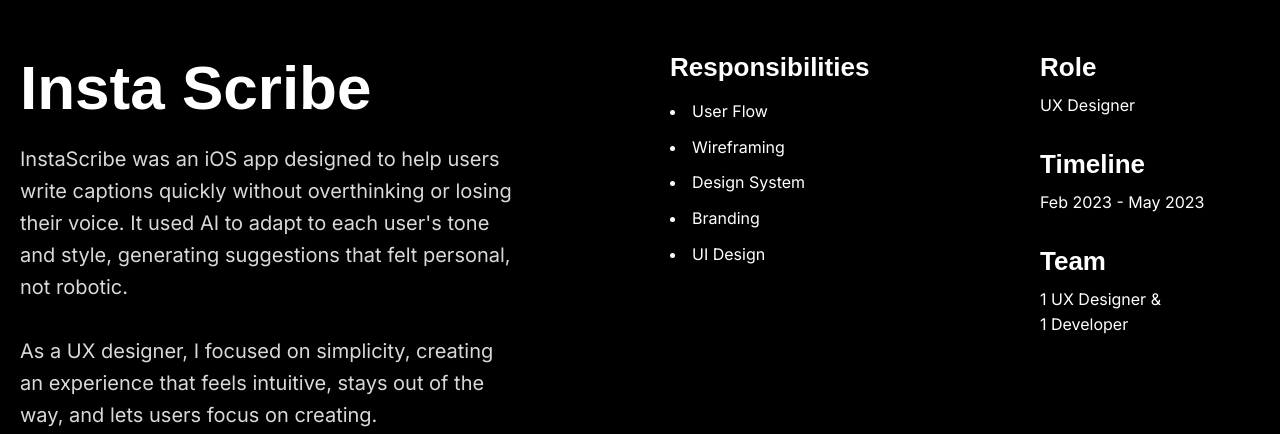
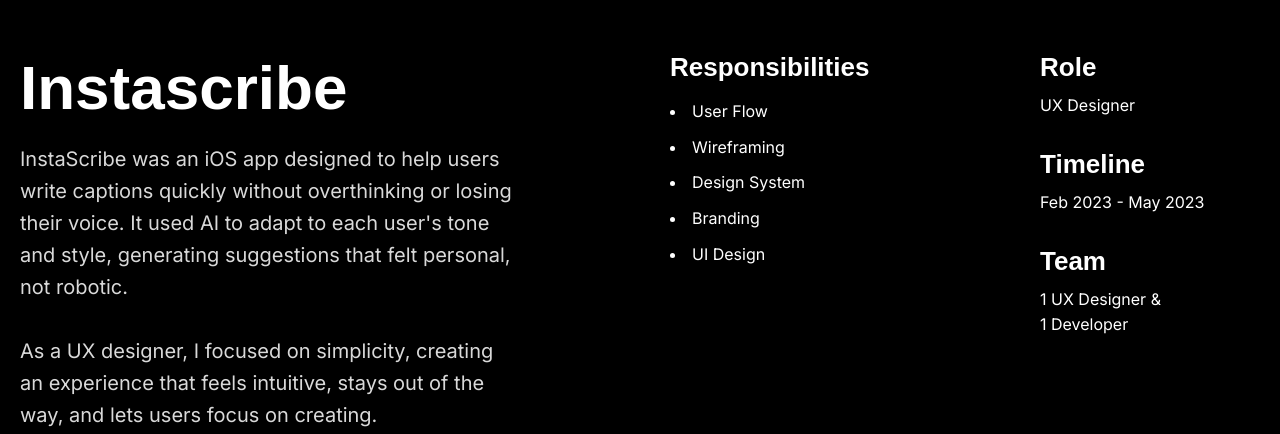
Before and after one commit to adelinamiron/adelinamiron.github.io, a plain HTML site: page projects/instascribe.html in a window 1280 px wide. Shown: the part 642-1076 px from the top of the page. Drawn offline with nearby package versions, Linux system fonts and the light colour scheme.

Commit message:
fix name

```diff
--- a/projects/instascribe.html
+++ b/projects/instascribe.html
@@ -77,7 +77,7 @@
       <div class="container center-columns">
         <div class="top-content">
           <div class="top-content-column">
-            <h2>Insta Scribe</h2>
+            <h2>Instascribe</h2>
             <p class="subtitle-2">
               InstaScribe was an iOS app designed to help users write captions
               quickly without overthinking or losing their voice. It used AI to
```
